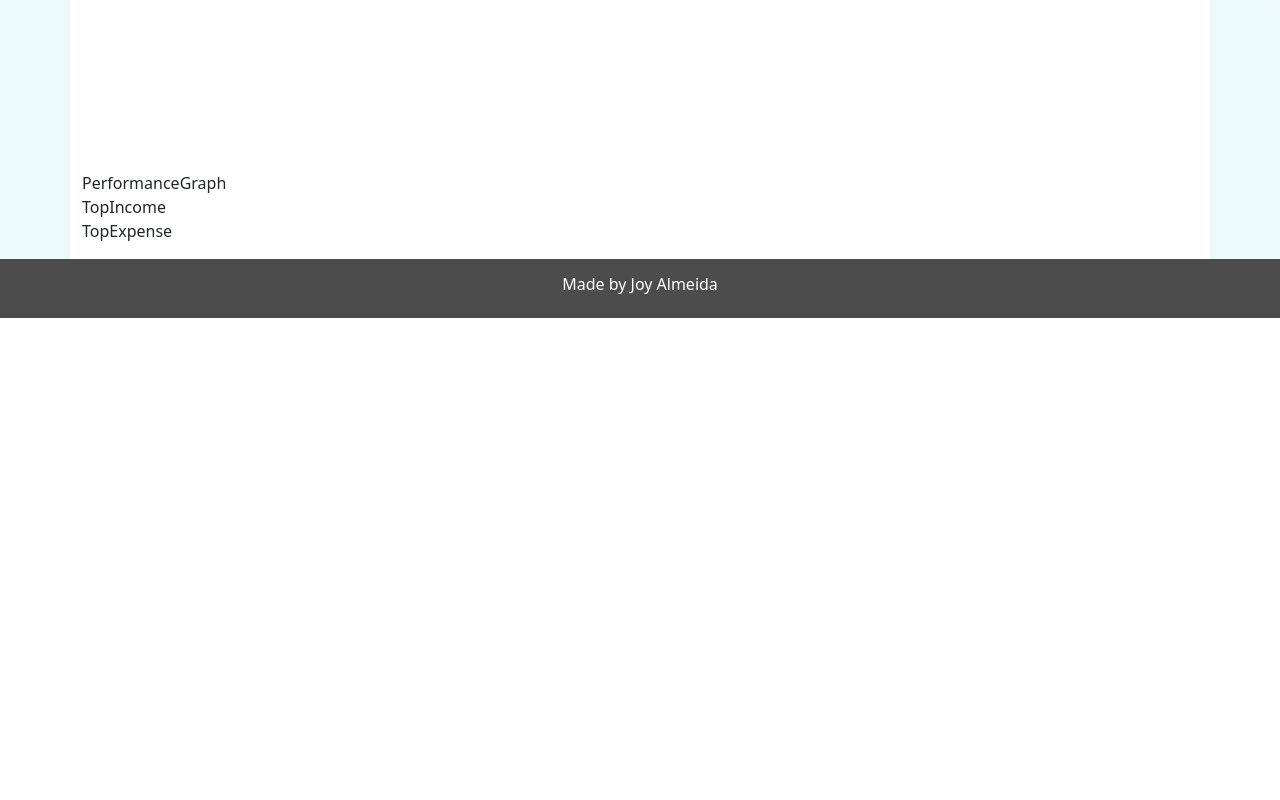
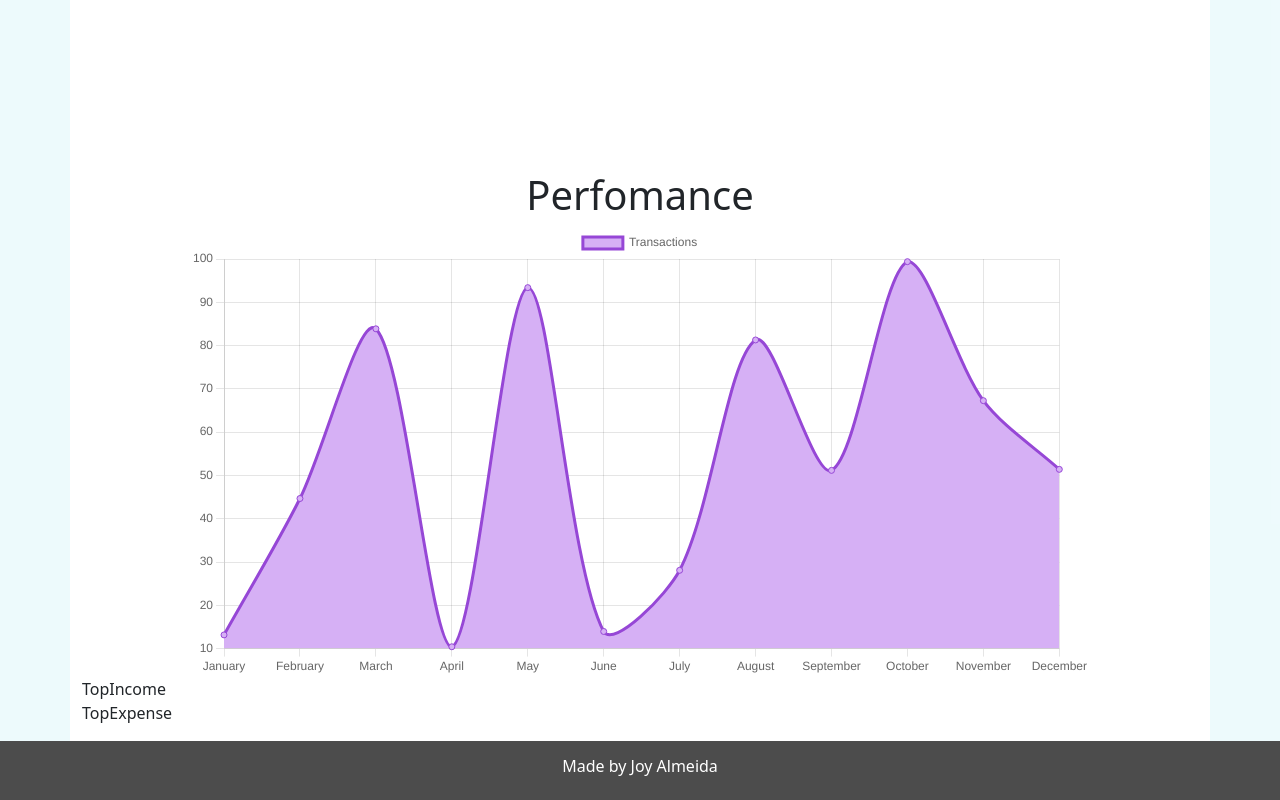
Before and after one commit to J0SAL/Decentralized-Expense-Tracker, a Next.js app in the folder frontend/: page / in a window 1280 px wide. Shown: the part 1509-2309 px from the top of the page. Before the commit the page ends 1827 px from the top, so only its background shows below. Built offline with nearby package versions, Linux system fonts and the light colour scheme.

Commit message:
add performance graph with static data

```diff
--- /dev/null
+++ b/frontend/components/performance/LineChart.tsx
@@ -0,0 +1,69 @@
+import {
+  Chart as ChartJS,
+  CategoryScale,
+  LinearScale,
+  PointElement,
+  LineElement,
+  Title,
+  Tooltip,
+  Legend,
+  Filler,
+} from "chart.js";
+import { Line } from "react-chartjs-2";
+
+ChartJS.register(
+  CategoryScale,
+  LinearScale,
+  PointElement,
+  LineElement,
+  Title,
+  Tooltip,
+  Legend,
+  Filler
+);
+
+export const options = {
+  responsive: true,
+  plugins: {
+    legend: {
+      position: "top",
+    },
+    title: {
+      display: false,
+    },
+  },
+};
+
+const labels = [
+  "January",
+  "February",
+  "March",
+  "April",
+  "May",
+  "June",
+  "July",
+  "August",
+  "September",
+  "October",
+  "November",
+  "December",
+];
+
+export const data = {
+  labels,
+  datasets: [
+    {
+      label: "Transactions",
+      data: labels.map(() => Math.random() * 100),
+      fill: true,
+      lineTension: 0.3,
+      backgroundColor: "#d6b0f5",
+      borderColor: "#9647d6",
+    },
+  ],
+};
+
+function LineChart() {
+  return <Line data={data} options={options} />;
+}
+export default LineChart;
--- a/frontend/components/performance/PerformanceGraph.tsx
+++ b/frontend/components/performance/PerformanceGraph.tsx
@@ -1,7 +1,16 @@
 import React from "react";
+import { Container } from "react-bootstrap";
+import LineChart from "./LineChart";
 
 function PerformanceGraph() {
-  return <div>PerformanceGraph</div>;
+  return (
+    <Container>
+      <h1 className="text-center">Perfomance</h1>
+      <div className="mx-5 px-5">
+        <LineChart />
+      </div>
+    </Container>
+  );
 }
 
 export default PerformanceGraph;
```
